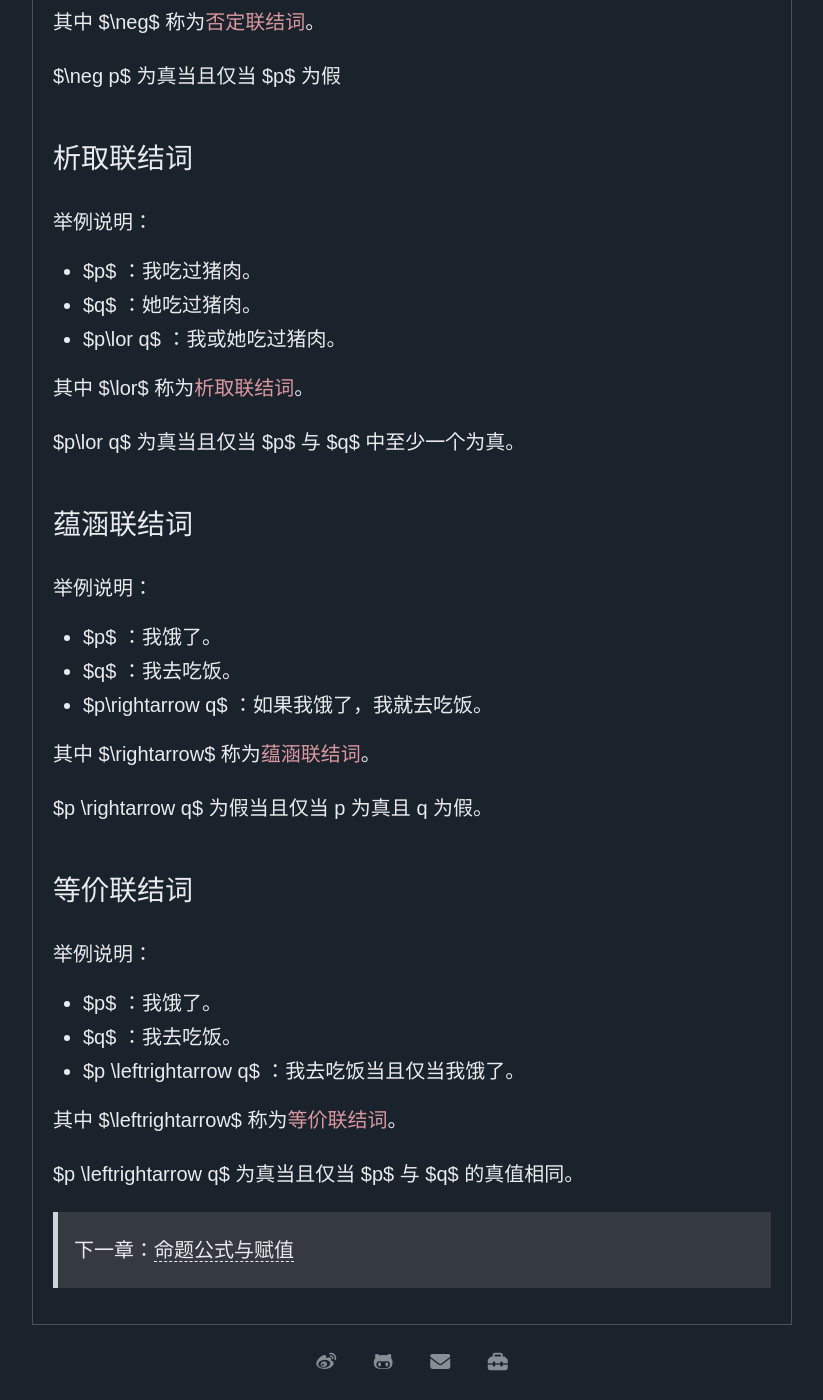
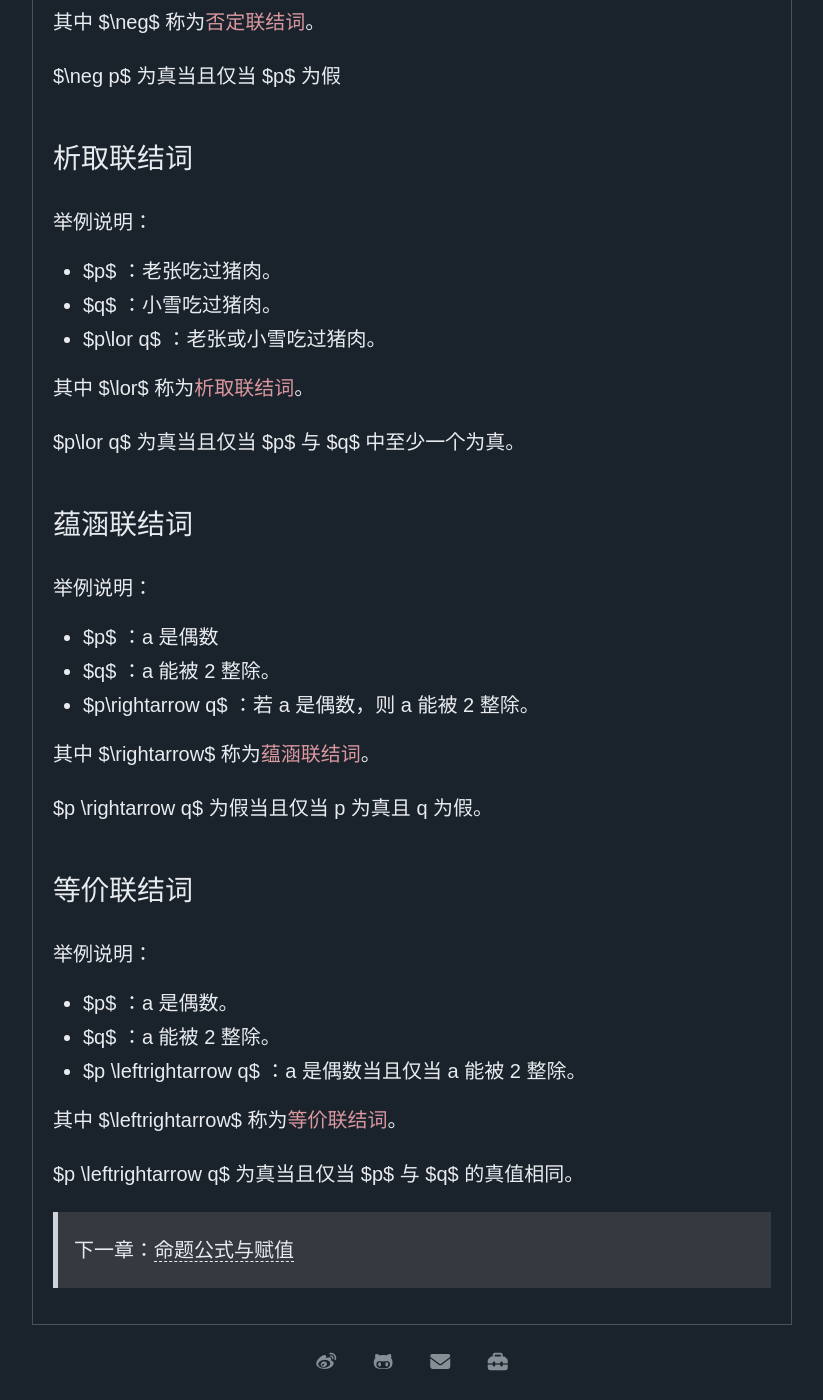
Before and after one commit to fengzhuyi/fengzhuyi.github.io, a Jekyll site: the page built from logic/proposition.md, in a window 1280 px wide and 1400 px high, scrolled down 1367 px. Shown: the whole window, without its empty margins (228-1051 px from the left). Built offline with Jekyll 4.4.1, drawn with Linux system fonts in a browser that asks for light colours; some of the changed text lies outside the part shown.

Commit message:
Update proposition.md

```diff
--- a/logic/proposition.md
+++ b/logic/proposition.md
@@ -11,9 +11,9 @@ mathjax: true
 
 请看如下几个样例：
 
-1. 我不需要吃饭。
-2. 我一次吃 x 碗饭。
-3. 我需要吃饭。
+1. 人不需要吃饭。
+2. 人一次吃 x 碗饭。
+3. 人需要吃饭。
 
 例 1 是假命题，例 3 是真命题。
 
@@ -29,9 +29,9 @@ mathjax: true
 
 将句子符号化，可得：
 
-- $p$ ：我需要吃饭。
-- $q$ ：她需要吃饭。
-- $p\land q$ ：我和她都需要吃饭。
+- $p$ ：男人需要吃饭。
+- $q$ ：女人需要吃饭。
+- $p\land q$ ：男人和女人都需要吃饭。
 
 其中 $\land$ 称为`合取联结词`。
 
@@ -41,8 +41,8 @@ $p \land q$ 为真当且仅当 $p$ 与 $q$ 同时为真。
 
 举例说明：
 
-- $p$ ：我需要吃饭。
-- $\neg p$ ：我不需要吃饭。
+- $p$ ：人需要吃饭。
+- $\neg p$ ：人不需要吃饭。
 
 其中 $\neg$ 称为`否定联结词`。
 
@@ -52,9 +52,9 @@ $\neg p$ 为真当且仅当 $p$ 为假
 
 举例说明：
 
-- $p$ ：我吃过猪肉。
-- $q$ ：她吃过猪肉。
-- $p\lor q$ ：我或她吃过猪肉。
+- $p$ ：老张吃过猪肉。
+- $q$ ：小雪吃过猪肉。
+- $p\lor q$ ：老张或小雪吃过猪肉。
 
 其中 $\lor$ 称为`析取联结词`。
 
@@ -64,9 +64,9 @@ $p\lor q$ 为真当且仅当 $p$ 与 $q$ 中至少一个为真。
 
 举例说明：
 
-- $p$ ：我饿了。
-- $q$ ：我去吃饭。
-- $p\rightarrow q$ ：如果我饿了，我就去吃饭。
+- $p$ ：a 是偶数
+- $q$ ：a 能被 2 整除。
+- $p\rightarrow q$ ：若 a 是偶数，则 a 能被 2 整除。
 
 其中 $\rightarrow$ 称为`蕴涵联结词`。
 
@@ -76,9 +76,9 @@ $p \rightarrow q$ 为假当且仅当 p 为真且 q 为假。
 
 举例说明：
 
-- $p$ ：我饿了。
-- $q$ ：我去吃饭。
-- $p \leftrightarrow q$ ：我去吃饭当且仅当我饿了。
+- $p$ ：a 是偶数。
+- $q$ ：a 能被 2 整除。
+- $p \leftrightarrow q$ ：a 是偶数当且仅当 a 能被 2 整除。
 
 其中 $\leftrightarrow$ 称为`等价联结词`。
 
```
